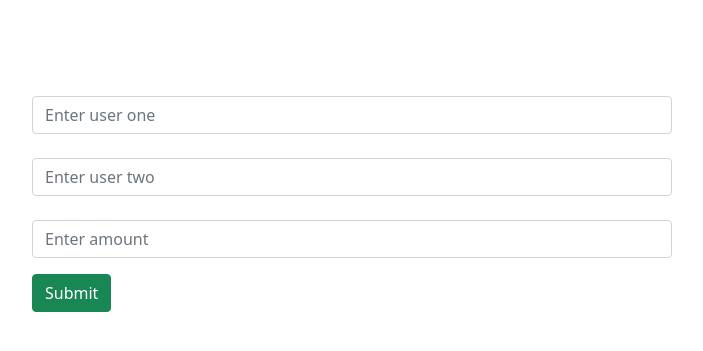
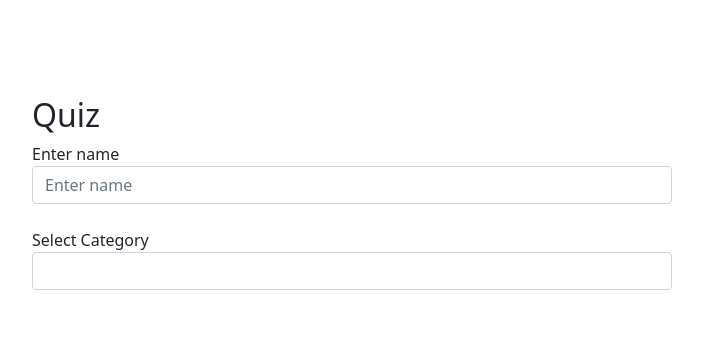
Before and after one commit to boxabhi/Quiz-PM, a Django app: page / in a window 1280 px wide. Shown: the top 351 px of the page, without its empty margins (288-991 px from the left). Run offline with Django 3.2, Linux system fonts and the light colour scheme; lists and menus that the app fills with data are empty; parts of the project's set-up code (start-up, migrations or seed data) failed here and were passed over.

Commit message:
Added Vue.js

```diff
--- a/core/settings.py
+++ b/core/settings.py
@@ -39,7 +39,8 @@ INSTALLED_APPS = [
     'django.contrib.messages',
     'django.contrib.staticfiles',
     'home',
-     'django_extensions',
+    'rest_framework',
+    'django_extensions',
 ]
 
 MIDDLEWARE = [
--- a/core/urls.py
+++ b/core/urls.py
@@ -20,6 +20,7 @@ from home.views import *
 urlpatterns = [
     path('' , home),
     path('get-questions/' , get_questions),
+    path('create-quiz/' , create_quiz),
     path('jet/', include('jet.urls', 'jet')),
     path('admin/', admin.site.urls),
 ]
--- a/home/admin.py
+++ b/home/admin.py
@@ -18,3 +18,4 @@ class QuestionAdmin(admin.ModelAdmin):
 
 admin.site.register(Payments , PaymentAdmin)
 admin.site.register( Question, QuestionAdmin )
+admin.site.register(Category )
--- a/home/models.py
+++ b/home/models.py
@@ -24,6 +24,9 @@ class BaseModel(models.Model):
 class Category(BaseModel):
     category = models.CharField(max_length=100)
 
+    def __str__(self) -> str:
+        return self.category
+
 
 class User(BaseModel):
     user_name = models.CharField(max_length=100 )
@@ -42,6 +45,7 @@ class Question(BaseModel):
         payload = []
         for answers_obj in answers_objs:
             payload.append({
+                'id' : answers_obj.id,
                 'answer' : answers_obj.answer
             })
         return payload
@@ -56,6 +60,7 @@ class Answer(models.Model):
 
 class Quiz(BaseModel):
     user = models.ForeignKey(User ,  on_delete=models.CASCADE)
+    category = models.ForeignKey(Category , on_delete=models.SET_NULL , null=True , blank=True)
 
 
 class QuizQuestion(BaseModel):
--- a/home/templates/home.html
+++ b/home/templates/home.html
@@ -10,30 +10,43 @@
 </head>
 <body>
 
-    <div class="col-6 mx-auto">
-
-        <form class="mt-5 pt-5" method="POST">
-            {% csrf_token %}
-            {% if messages %}
-          <div class="alert alert-info">
-                {% for message in messages %}
-               {{ message }}
-                {% endfor %}
+    <div id="app">
+    <div class="mx-auto col-md-6 mt-5 pt-5">
+        <div>
+            <h2>Quiz </h2>
             </div>
-            {% endif %}
             <div class="form-group">
-                <input class="form-control" name="user_one" type="text" placeholder="Enter user one">
-            </div>
-            <div class="form-group mt-4">
-                <input class="form-control" name="user_two" type="text" placeholder="Enter user two">
-            </div>
-            <div class="form-group mt-4">
-                <input class="form-control" name="amount" type="text" placeholder="Enter amount">
+                <label>Enter name</label>
+                <input class="form-control" v-model="name"  type="text" placeholder="Enter name">
             </div>
 
-            <button type="submit" class="btn btn-success mt-3">Submit</button>
-        </form>
+            <div class="form-group mt-4">
+                <label>Select Category</label>
+                <select class="form-control">
+                    <option value=""></option>
+                </select>
+            </div>
     </div>
+</div>
+
+
+    <script src="https://cdn.jsdelivr.net/npm/vue@2.6.14/dist/vue.js"></script>
+
+    <script type="text/javascript">
+        let app = new Vue({
+          el: "#app",
+          delimiters: ['[[', ']]'],
+          data: {
+            name : '',
+            myTitle: 'Hello Vue!! Django Quiz ',
+            age : 21,
+            color : ['red' , 'blue' , 'green' , 'orange']
+          },
+          methods : {
+
+          }
+        });
+      </script>
 
 </body>
 </html>
--- a/home/views.py
+++ b/home/views.py
@@ -2,8 +2,10 @@ from django.shortcuts import redirect, render
 from django.contrib import messages
 from .models import *
 from django.db import transaction
-from django.http import JsonResponse
+from django.http import JsonResponse, request
 import random
+from rest_framework.decorators import api_view
+from rest_framework.response import Response
 
 def home(request):
     if request.method == 'POST':
@@ -31,18 +33,105 @@ def home(request):
 
 
 
+def get_questions(request):
+    category = request.GET.get('category')
+    questions_objs = Question.objects.all()
+    if category:
+        questions_objs = questions_objs.filter(category__category__icontains = category)
 
-def get_questions(request):
-    questions_objs = Question.objects.all()
     questions_objs = list(questions_objs)
+
     random.shuffle(questions_objs)
+
     payload = []
     for questions_obj in questions_objs:
         payload.append({
             'id' : questions_obj.id,
+            'category' :questions_obj.category.category,
             'question' : questions_obj.question,
             'is_active' : questions_obj.is_active,
             'answer' : questions_obj.get_answer()
         })
 
     return JsonResponse({'status' : 200 , 'questions' : payload} , safe = False)
+
+
+@api_view(['POST'])
+def create_quiz(request):
+    result = {'message' : 'something went wrong' , 'status' : False}
+    try:
+        data = request.data
+
+        user_name = data.get('user_name')
+        category = data.get('category_id')
+
+        if category is None or user_name is None:
+            result['message'] = 'category and user_name is required'
+            raise Exception('category and user_name is required')
+
+
+        user_obj , _ = User.objects.get_or_create(user_name = user_name)
+        category_obj = None
+        try:
+            category_obj = Category.objects.get(id = category)
+
+        except Exception as e:
+            result['message'] = 'invalid category id'
+            return Response(result)
+
+        quiz_obj = Quiz.objects.create(user = user_obj , category = category_obj)
+
+        result['message'] = 'Your quiz is created'
+        result['data'] = {'quiz_id' : quiz_obj.id , 'category' : category_obj.category }
+        result['status'] = True
+
+        return Response(result)
+
+
+
+    except Exception as e:
+        print(e)
+    return Response(result)
+
+@api_view(['POST'])
+def store_quiz(request , quiz_id):
+    result = {'message' : 'something went wrong' , 'status' : False}
+    try:
+        data = request.data
+
+        quiz_obj = Quiz.objects.get(id = quiz_id)
+        question_id = data.get('question_id')
+        answer_id = data.get('correct_answer')
+
+        if question_id is None or answer_id is None:
+            result['message'] = 'question_id and answer_id is required'
+            raise Exception('question_id and answer_id is required')
+
+
+        question_obj = None
+        answer_obj = None
+
+        try:
+            question_obj = Question.objects.get(id = question_id)
+            answer_obj = Answer.objects.get(id = answer_id)
+        except Exception as e:
+            print(e)
+            result['message'] = 'invalid question id or answer id'
+            return Response(result)
+
+
+
+        QuizQuestion.objects.create(
+            quiz = quiz_obj,
+            question =  question_obj,
+            correct_answer = answer_obj,
+        )
+
+        result['message'] = 'question added'
+        result['status'] = True
+
+        return Response(result)
+
+    except Exception as e:
+        print(e)
+    return Response(result)
```
Also changed, not shown: db.sqlite3, home/migrations/0007_auto_20210613_1444.py (added), home/templates/quiz.html (added).
